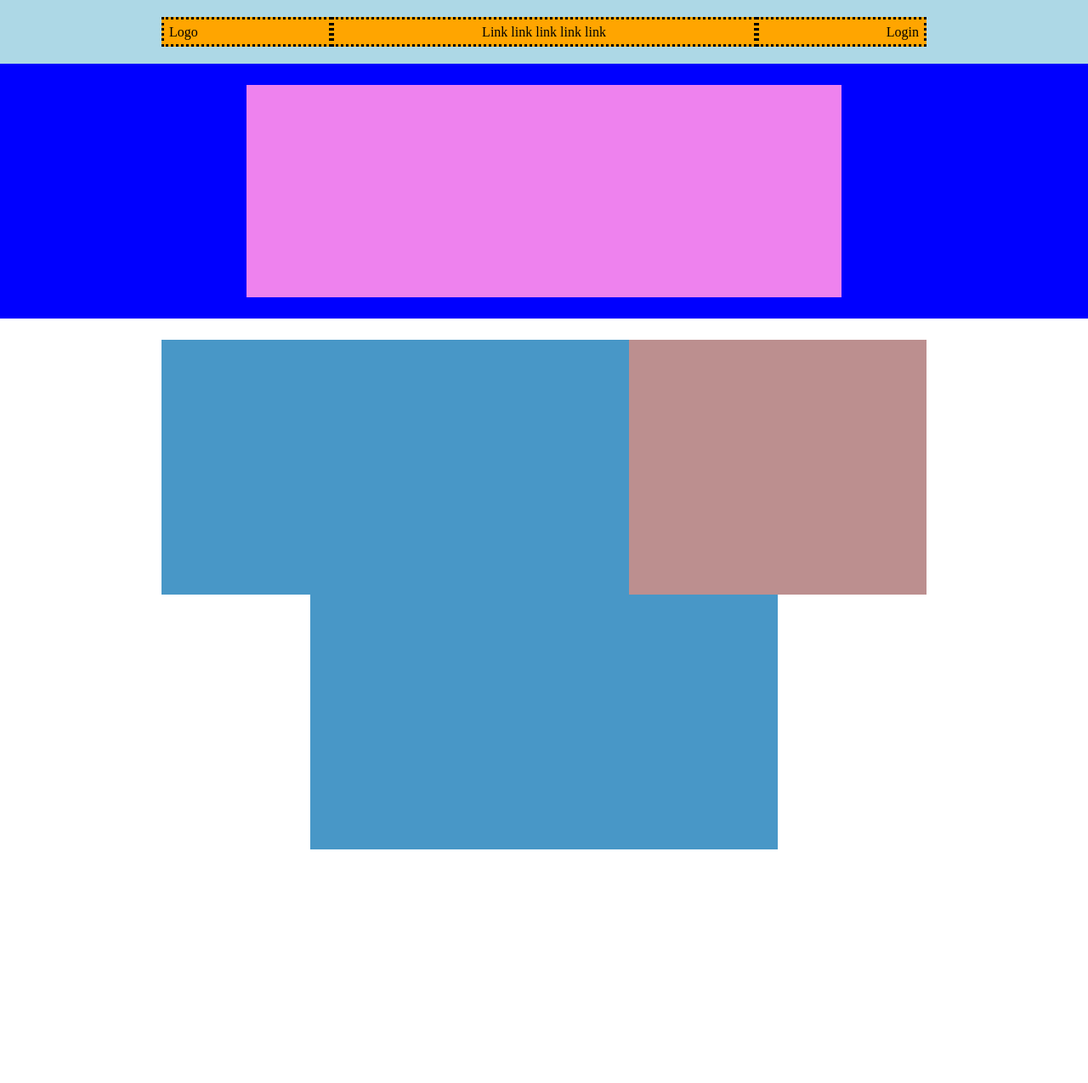
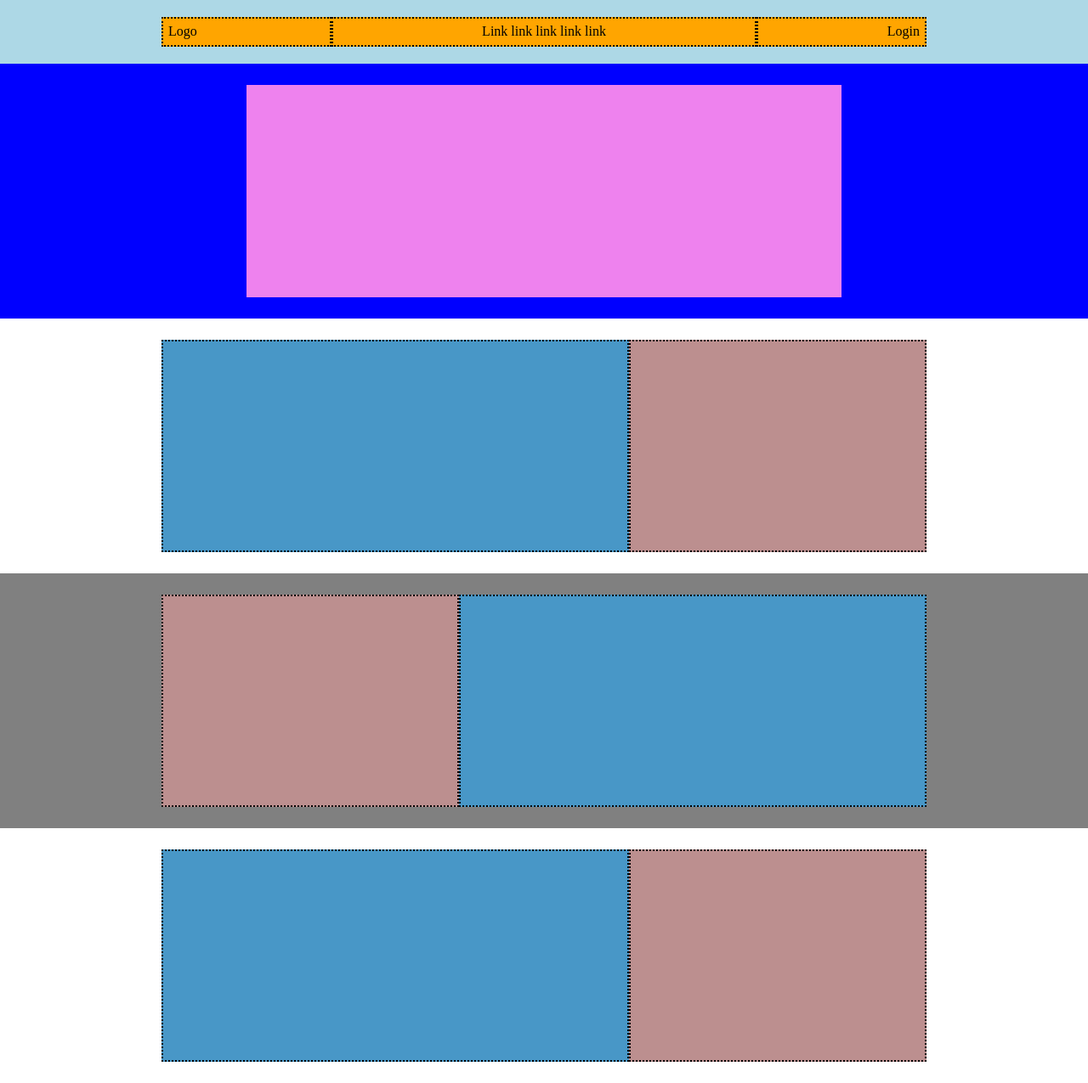
Before and after one commit to FadiAlashqar/htmlcss-struttura-discord, a plain HTML site: page css/index.html in a window 1280 px wide. Shown: the whole page at 85% size. Before the commit the page ends 1000 px from the top, so only its background shows below. Drawn offline with Linux system fonts and the light colour scheme.

Commit message:
[UPD] blocco 3-4

```diff
--- a/css/index.html
+++ b/css/index.html
@@ -22,10 +22,15 @@
             <div class="colonna3"></div>
             <div class="colonna4"></div>
         </div>
-        <div class="container2 d-flex">
-            <div class="colonn4"></div>
+        <div class="container2 d-flex blocco3">
+            <div class="colonna4"></div>
             <div class="colonna3"></div>
         </div>
+        <div class="container2 d-flex blocco2">
+            <div class="colonna3"></div>
+            <div class="colonna4"></div>
+        </div>
+        <div class="container4"></div>
     </main>
 </body>
 </html>
--- a/css/style.css
+++ b/css/style.css
@@ -12,13 +12,14 @@
     background-color: lightblue;
     height: 75px;
     justify-content: center;
+    align-items: center;
     padding: 20px;
 }
 .colonna{
     height: 35px;
     width: 200px;
     background-color: orange;
-    border: 3px dotted black;
+    border: 2px dotted black;
     padding: 6px;
 }
 .middle-column{
@@ -53,11 +54,20 @@
 }
 .colonna3{
     width: 550px;
-    height: 300px;
+    height: 250px;
     background-color: rgb(72, 151, 199);
+    border: 2px dotted black;
 }
 .colonna4{
     width: 350px;
-    height: 300px;
+    height: 250px;
     background-color: rosybrown;
+    border: 2px dotted black;
+
 }
+.blocco3{
+    background-color: grey;
+}
+.container4{
+
+}
```
